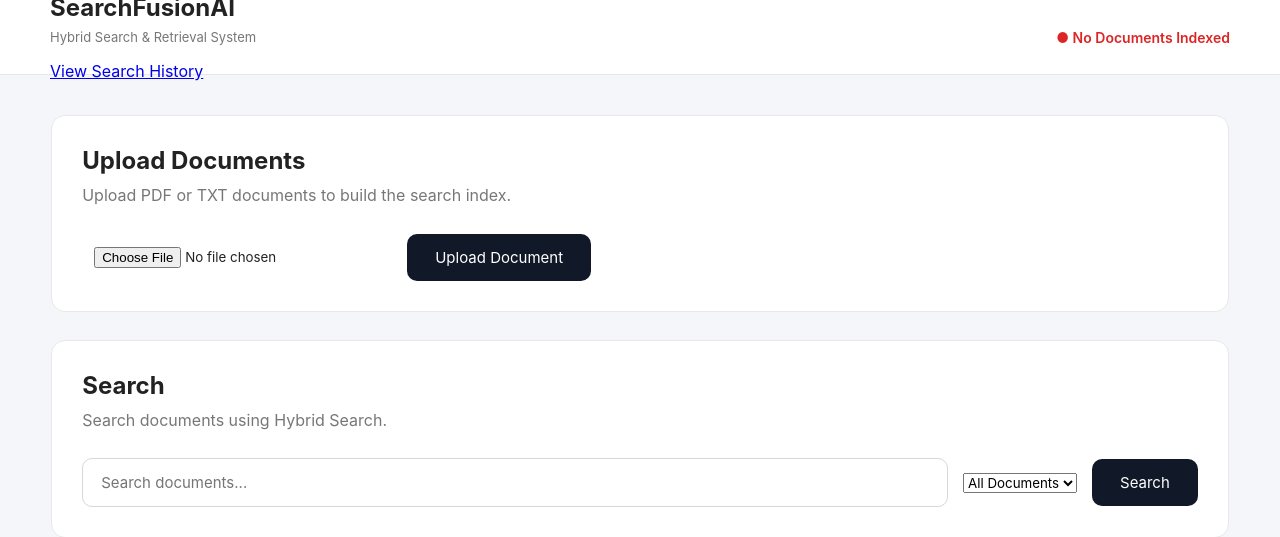
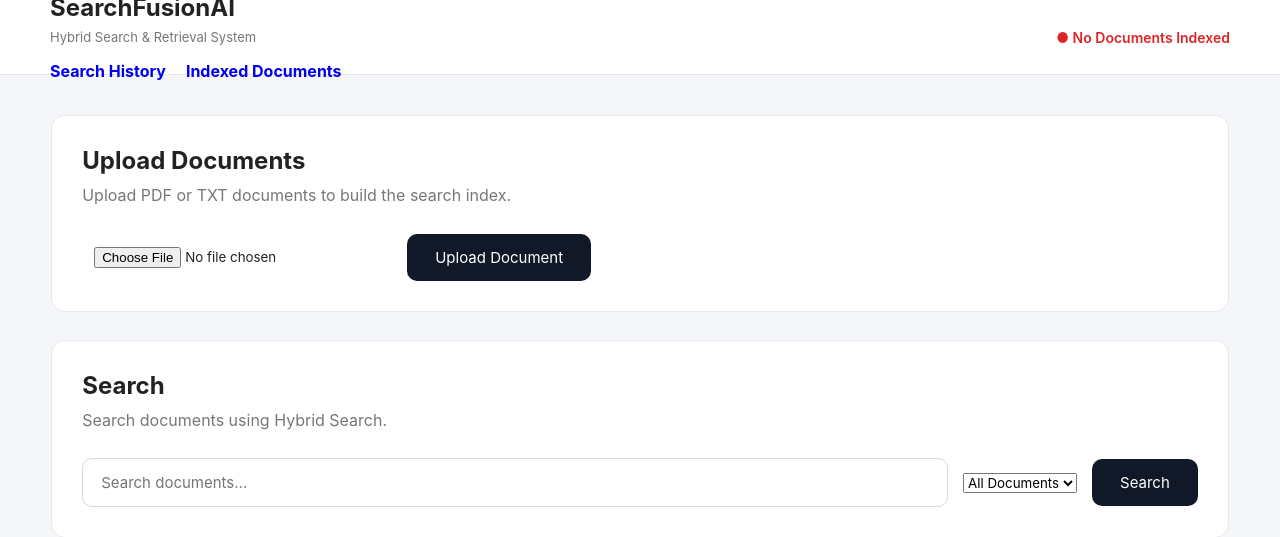
Before and after one commit to karthik-k11/SearchFusionAI, a Flask app: page / in a window 1280 px wide. Shown: the top 537 px of the page. Run offline with Flask 3, Linux system fonts and the light colour scheme.

Commit message:
Search history and indexed documents added

```diff
--- a/templates/index.html
+++ b/templates/index.html
@@ -18,8 +18,20 @@
 
         <span>Hybrid Search & Retrieval System</span>
 
-        <div style="margin-top:15px;">
-            <a href="/history">View Search History</a>
+        <div class="navigation-links">
+
+            <a href="/history">
+
+                Search History
+
+            </a>
+
+            <a href="/documents">
+
+                Indexed Documents
+
+            </a>
+
         </div>
 
     </div>
```
